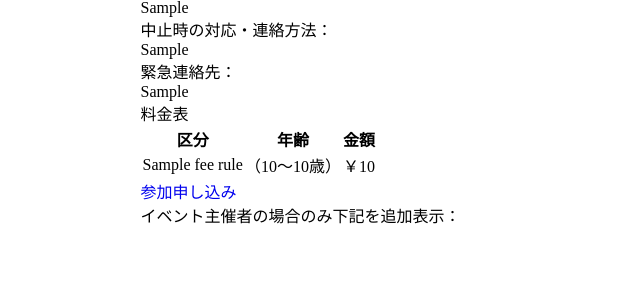
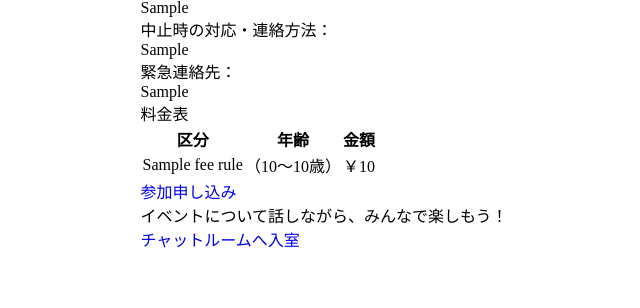
Before and after one commit to E-Team-ponata-inoue-yottomi-kochapi/E-Team_2026-Summer, a Flask app: template tsudoi/templates/event/event_detail.html in a window 1280 px wide. Shown: the part 310-618 px from the top of the page, without its empty margins (312-952 px from the left). Run offline with Flask 2, Linux system fonts and the light colour scheme; the template is opened without the code that fills it: most values are stand-ins (such as "Sample title", 1, 10 or a date in 2020); some libraries are stand-ins or nearby versions.

Commit message:
/tsudoi/templates/event/event_detail.html
update: チャットルームへの導線を追記

```diff
--- a/tsudoi/templates/event/event_detail.html
+++ b/tsudoi/templates/event/event_detail.html
@@ -53,7 +53,11 @@
 <div>
     <a href="{{ url_for('application.apply_view', event_id=event.id) }}">参加申し込み</a>
 </div>
-<p>イベント主催者の場合のみ下記を追加表示：</p>
+<div>
+    <p>イベントについて話しながら、みんなで楽しもう！</p>
+    <a href="{{ url_for('message.messages_view', event_id=event.id) }}">チャットルームへ入室</a>
+</div>
+<!-- イベント主催者の場合のみ下記を追加表示 -->
 {% if owner.owner_id == session["user_id"] %}
 <div>
     <a href="#">イベントを編集</a>
```
